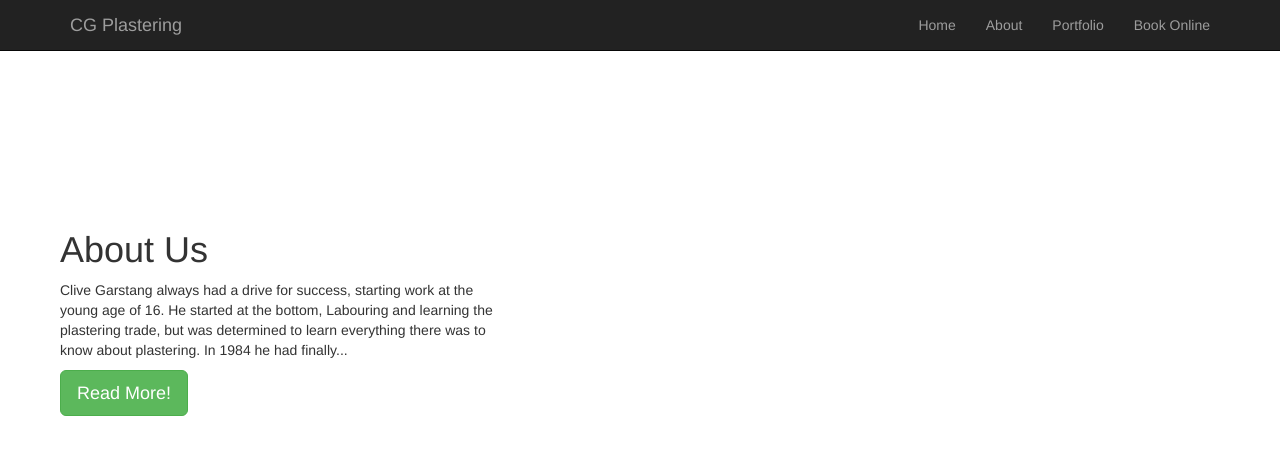
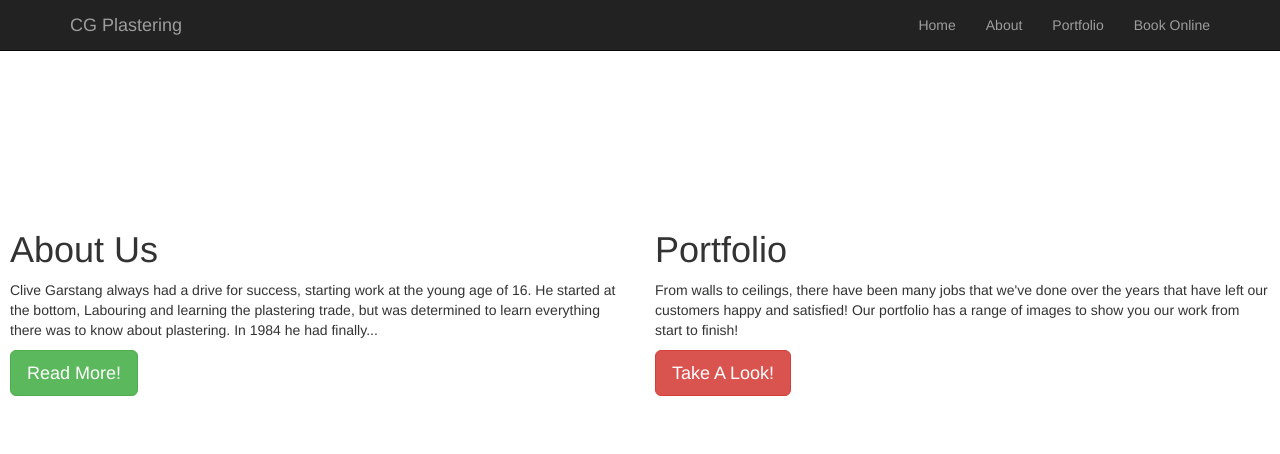
Before and after one commit to Garstang93/stream-1-project, a website: page plastering.html in a window 1280 px wide. Drawn offline with Linux system fonts and the light colour scheme.

Commit message:
updated plastering.html

```diff
--- a/plastering.html
+++ b/plastering.html
@@ -7,10 +7,9 @@
 		<link href='http://fonts.googleapis.com/css?family=Roboto' rel='stylesheet' type='text/css'>
 		<style>
 			.container2 {
-				width: 75%;
+				width: 100%;
 				padding: 10px;
 				margin-top: 200px;
-				margin-left: 50px;
 			}
 		</style>
 </head>
@@ -37,6 +36,11 @@
 						<p>Clive Garstang always had a drive for success, starting work at the young age of 16. He started at the bottom, Labouring and learning the plastering trade, but was determined to learn everything there was to know about plastering. In 1984 he had finally... </p>
 						<a href="#" class="btn btn-success btn-lg">Read More!</a>
 				</div>
+				<div class="col-md-6">
+					<h1>Portfolio</h1>
+						<p> From walls to ceilings, there have been many jobs that we've done over the years that have left our customers happy and satisfied! Our portfolio has a range of images to show you our work from start to finish!</p>
+						<a href="#" class="btn btn-danger btn-lg">Take A Look!</a>
+					</div>
 			</div>
 		</div>
 
```
